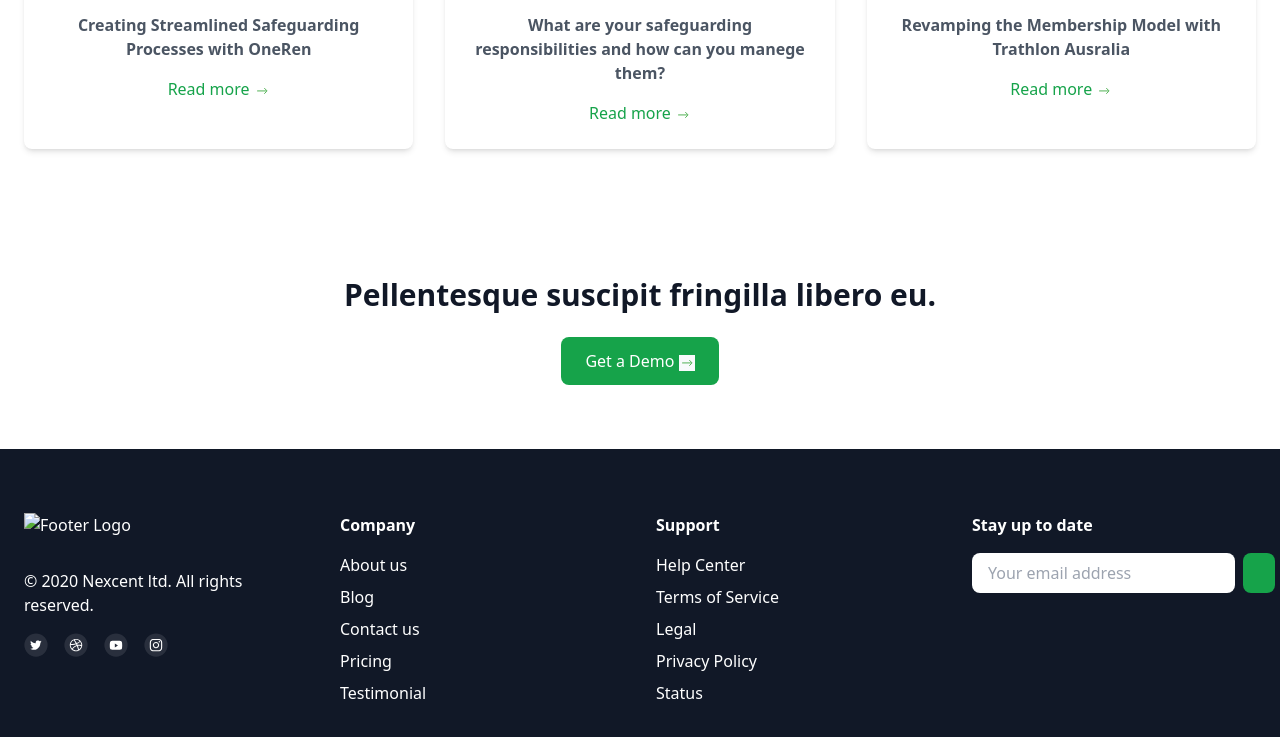
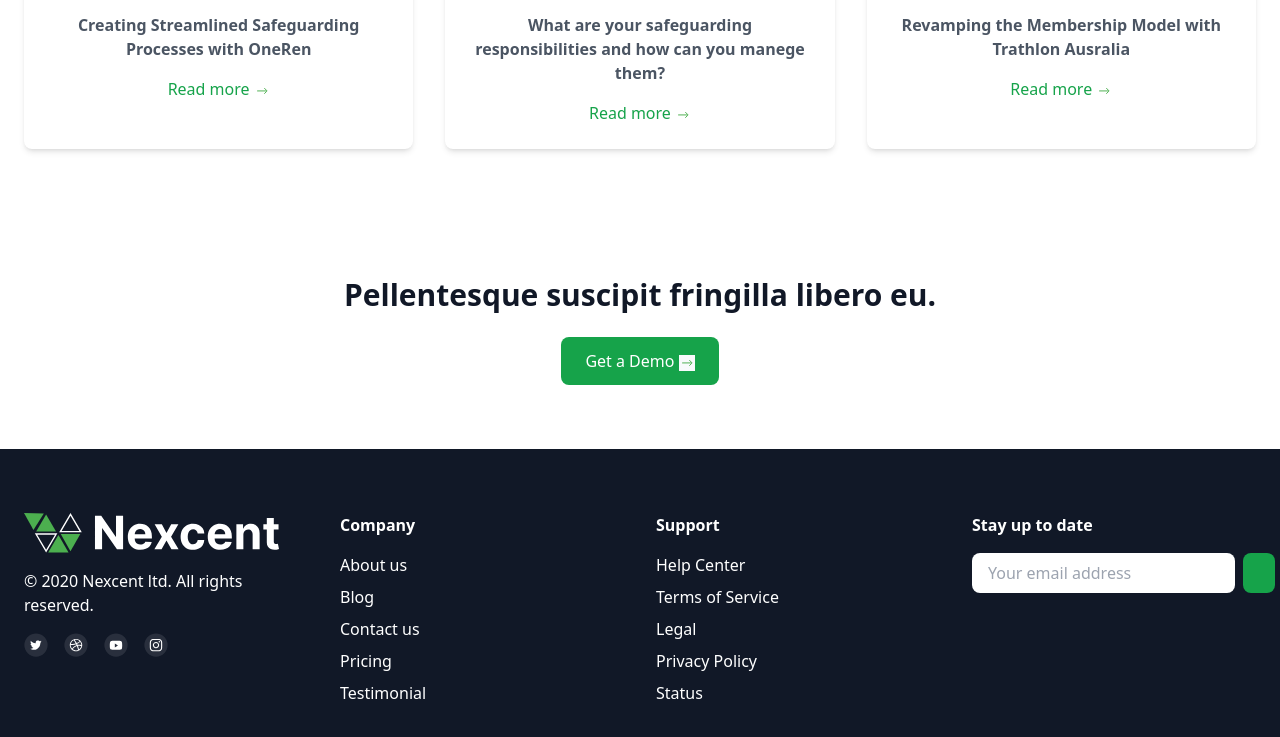
Before and after one commit to ayhamalakl/tailwidproject, a website: page index.html in a window 1280 px wide. Shown: the part 4185-4922 px from the top of the page. Drawn offline with nearby package versions, Linux system fonts and the light colour scheme.

Commit message:
Update index.html

```diff
--- a/index.html
+++ b/index.html
@@ -272,7 +272,7 @@
     <footer class="bg-gray-900 text-white py-16">
         <div class="container mx-auto px-6 grid grid-cols-1 md:grid-cols-4 gap-8">
             <div>
-                <img src="icon/footer.svg" alt="Footer Logo" class="w-18 h-10 mb-4">
+                <img src="icon/Logo.svg" alt="Footer Logo" class="w-18 h-10 mb-4">
                 <p>© 2020 Nexcent ltd. All rights reserved.</p>
                 <div class="flex space-x-4 mt-4">
                     <img src="icon/youtubeicon.svg" alt="youtube" class="w-6 h-6">
```
